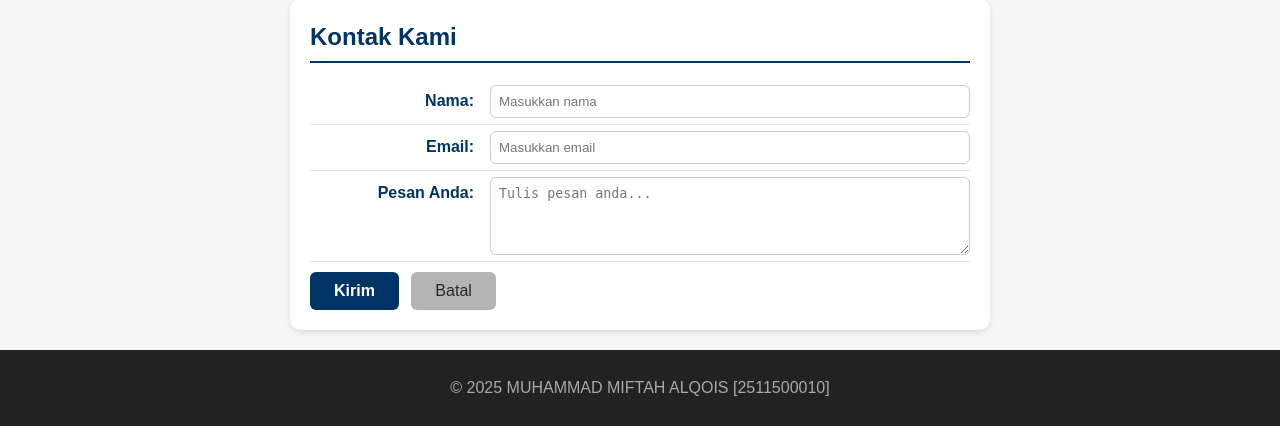
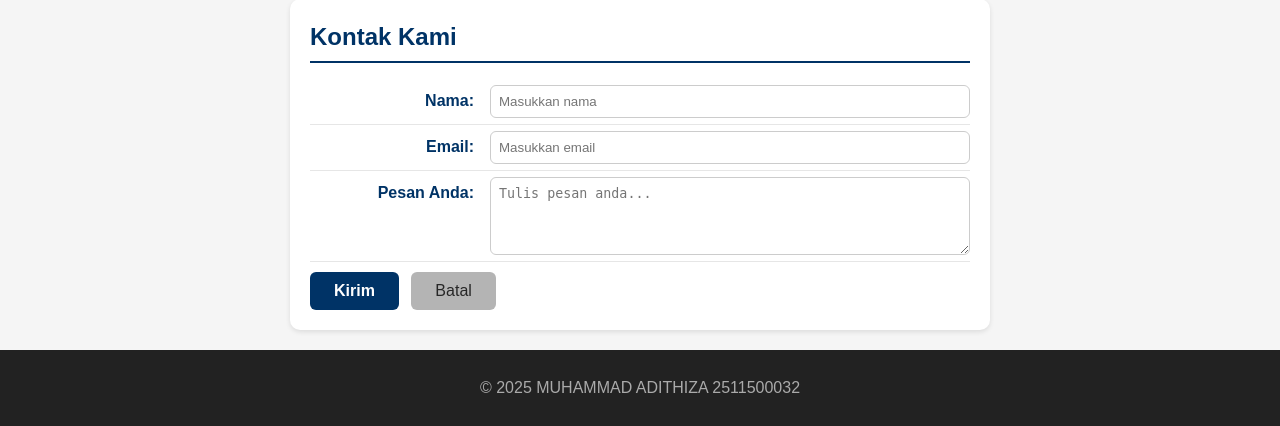
Before and after one commit to Adithiza21/2511500032-PWD-TI1A-2526O, a PHP site: page /pertemuan-08/index.php in a window 1280 px wide. Shown: the part 1185-1611 px from the top of the page. Run offline with PHP 8.4, Linux system fonts and the light colour scheme.

Commit message:
perbaikan

```diff
--- a/pertemuan-08/index.php
+++ b/pertemuan-08/index.php
@@ -152,7 +152,7 @@ $sespesan = $_SESSION["sespesan"] ?? "";
   </main>
 
   <footer>
-    <p>&copy; 2025 MUHAMMAD MIFTAH ALQOIS [2511500010]</p>
+    <p>&copy; 2025 MUHAMMAD ADITHIZA 2511500032</p>
   </footer>
 
   <script src="script.js"></script>
```
